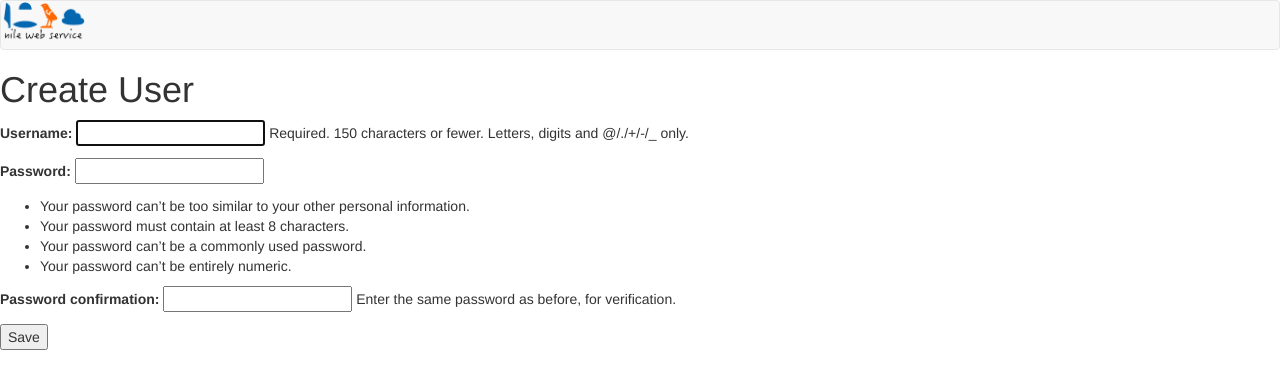
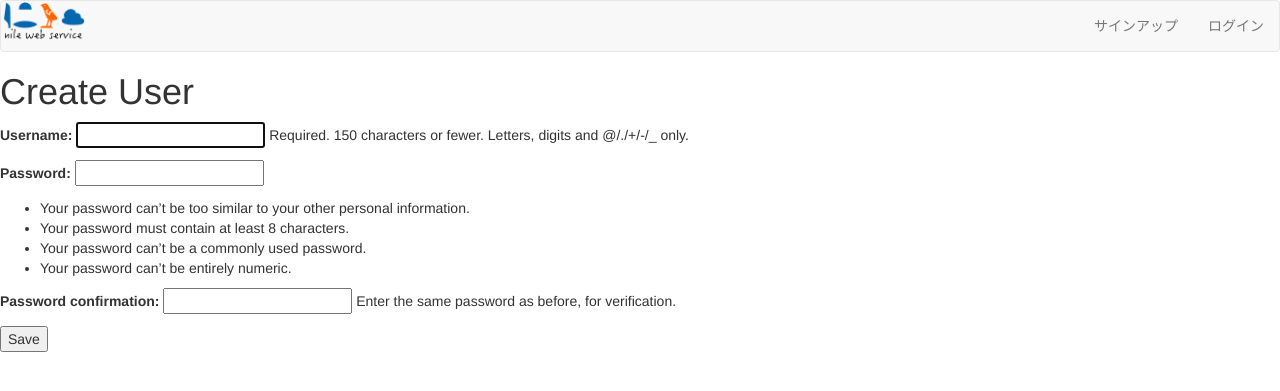
Before and after one commit to tkms1122/nile_web_service, a Django app: a page that uses templates/base.html in a window 1280 px wide. Shown: the top 391 px of the page. Run offline with Django 3.2, Linux system fonts and the light colour scheme; parts of the project's set-up code (start-up, migrations or seed data) failed here and were passed over; some libraries are stand-ins or nearby versions.

Commit message:
navbar fix

```diff
--- a/templates/base.html
+++ b/templates/base.html
@@ -8,6 +8,7 @@
     <link rel="stylesheet" type="text/css" href="{% static 'ec2/css/bootstrap.css' %}">
     <link rel="stylesheet" type="text/css" href="{% static 'ec2/css/style.css' %}">
     <script src="{% static 'ec2/js/jquery-2.2.4.min.js' %}"></script>
+    <script src="{% static 'ec2/js/bootstrap.min.js' %}"></script>
     <script src="{% static 'ec2/js/velocity.min.js' %}"></script>
     <script src="{% static 'ec2/js/tabtab.min.js' %}"></script>
 </head>
@@ -22,6 +23,23 @@
                     <span class="icon-bar"></span>
                 </button>
                 <a class="navbar-brand" href="#"></a>
+                <div class="collapse navbar-collapse">
+                    <ul class="nav navbar-nav navbar-right">
+                        {% if user.is_authenticated %}
+                        <li class="dropdown">
+                            <a href="#" class="dropdown-toggle" data-toggle="dropdown">
+                            {{ user.username }}<span class="caret"></span>
+                            </a>
+                            <ul class="dropdown-menu">
+                                <li><a href="{% url 'accounts:logout_with_template' %}">ログアウト<span class="pull"></span></a></li>
+                            </ul>
+                        </li>
+                        {% else %}
+                        <li><a href="{% url 'accounts:user_creation' %}">サインアップ</a></li>
+                        <li><a href="{% url 'accounts:login_with_template' %}">ログイン</a></li>
+                        {% endif %}
+                    </ul>
+                </div>
             </div>
         </div>
     </div>
```
